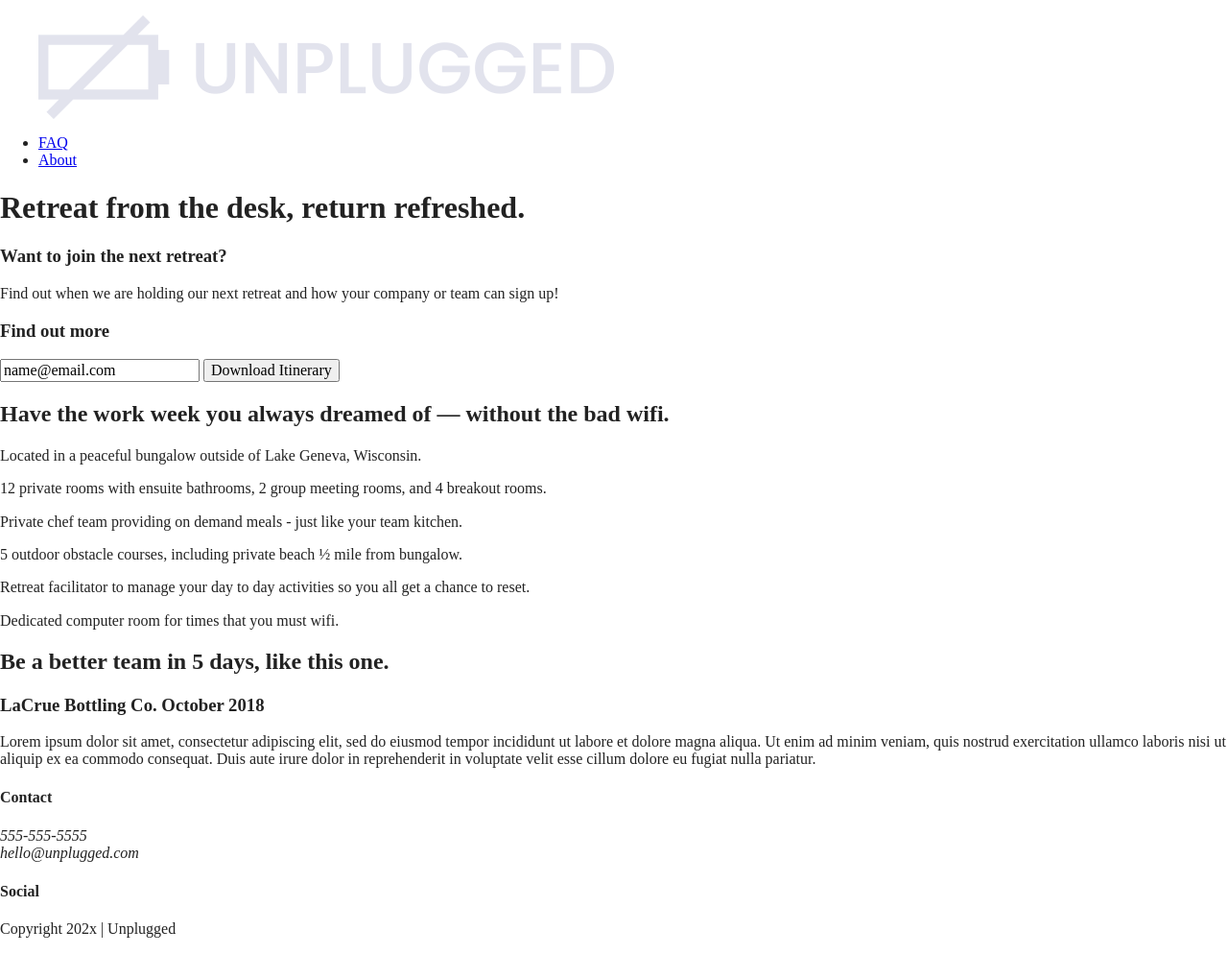
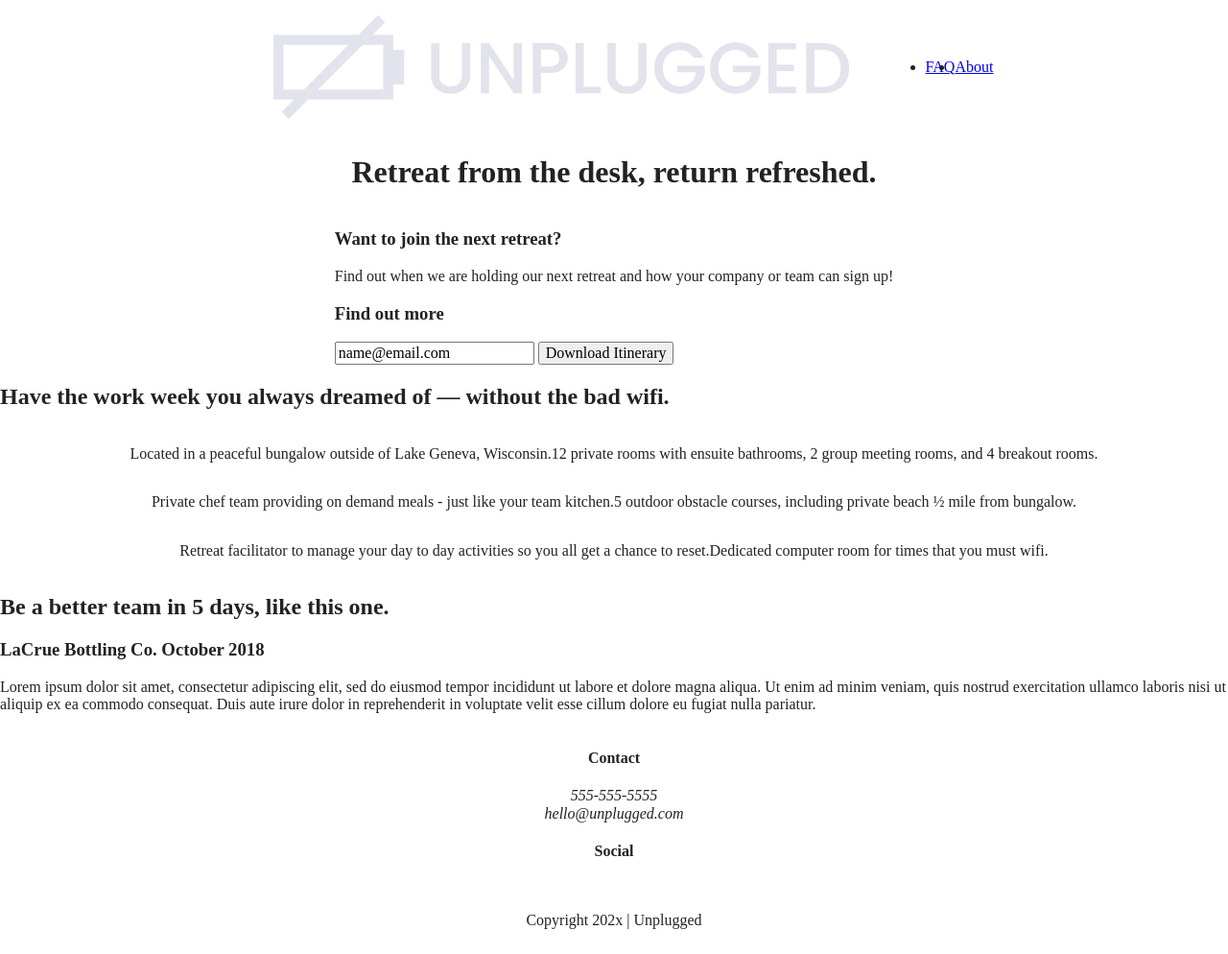
Before and after one commit to JansHans/unplugged-retreat, a website built with Parcel: page index.html in a window 1280 px wide. Shown: the whole page at 96% size. Built offline with nearby package versions, Linux system fonts and the light colour scheme.

Commit message:
Updated main css

```diff
--- a/css/main.css
+++ b/css/main.css
@@ -86,6 +86,113 @@ textarea {
 /* ==========================================================================
    Author's custom styles
    ========================================================================== */
+/* --- Base Header - Footer Styles --- */
+/* .content-wrapper {
+  outline: 3px dotted red;
+  width: 90%;
+} */
+
+header {
+  display: flex;
+  justify-content: center;
+}
+
+header .content-wrapper {
+  display: flex;
+  justify-content: center;
+  align-items: center;
+  flex-flow: row wrap;
+}
+
+header nav ul {
+  display: flex;
+  justify-content: space-around;
+}
+
+footer {
+  display: flex;
+  flex-direction: column;
+  align-items: center;
+  text-align: center;
+}
+
+footer .social-icons {
+  display: flex;
+  justify-content: space-around;
+  align-items: center;
+}
+
+footer .social-icons p {
+  display: flex;
+  justify-content: center;
+  align-items: center;
+}
+
+/* --- Mobile Styles - Homepage --- */
+
+/* --- Hero Area --- */
+
+.hero-area {
+  display: flex;
+  justify-content: center;
+}
+
+/* --- Aside --- */
+
+aside {
+  display: flex;
+  justify-content: center;
+}
+
+/* --- Features --- */
+.features {
+  display: flex;
+  justify-content: center;
+}
+
+.features .features-items {
+  display: flex;
+  justify-content: center;
+  align-items: flex-start;
+  flex-flow: row wrap;
+}
+
+/* --- Reviews --- */
+
+.reviews {
+  display: flex;
+  justify-content: center;
+}
+
+
+
+.copyright {}
+
+/* ==== About Page === */
+
+.mission {
+  display: flex;
+  justify-content: center;
+}
+
+.contact-section {
+  display: flex;
+  justify-content: center;
+}
+
+/* === FAQ Page === */
+
+.faq {
+  display: flex;
+  justify-content: center;
+}
+
+.faq .content-wrapper {
+  display: flex;
+  justify-content: center;
+  align-items: flex-start;
+  flex-flow: row wrap;
+}
 
 /* ==========================================================================
    Helper classes
@@ -180,9 +287,9 @@ textarea {
 }
 
 @media print,
-  (-webkit-min-device-pixel-ratio: 1.25),
-  (min-resolution: 1.25dppx),
-  (min-resolution: 120dpi) {
+(-webkit-min-device-pixel-ratio: 1.25),
+(min-resolution: 1.25dppx),
+(min-resolution: 120dpi) {
   /* Style adjustments for high resolution devices */
 }
 
@@ -193,6 +300,7 @@ textarea {
    ========================================================================== */
 
 @media print {
+
   *,
   *::before,
   *::after {
```
